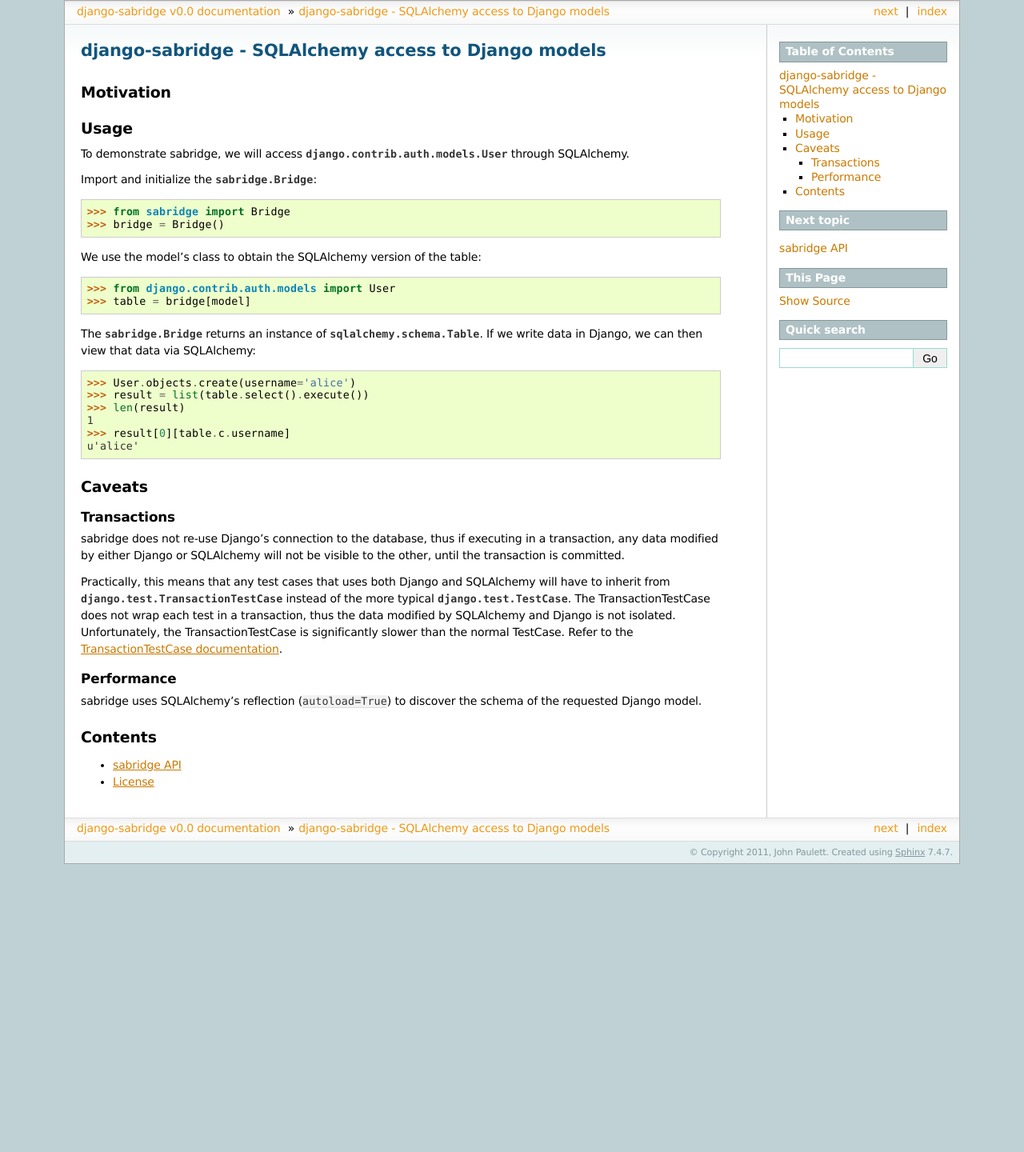
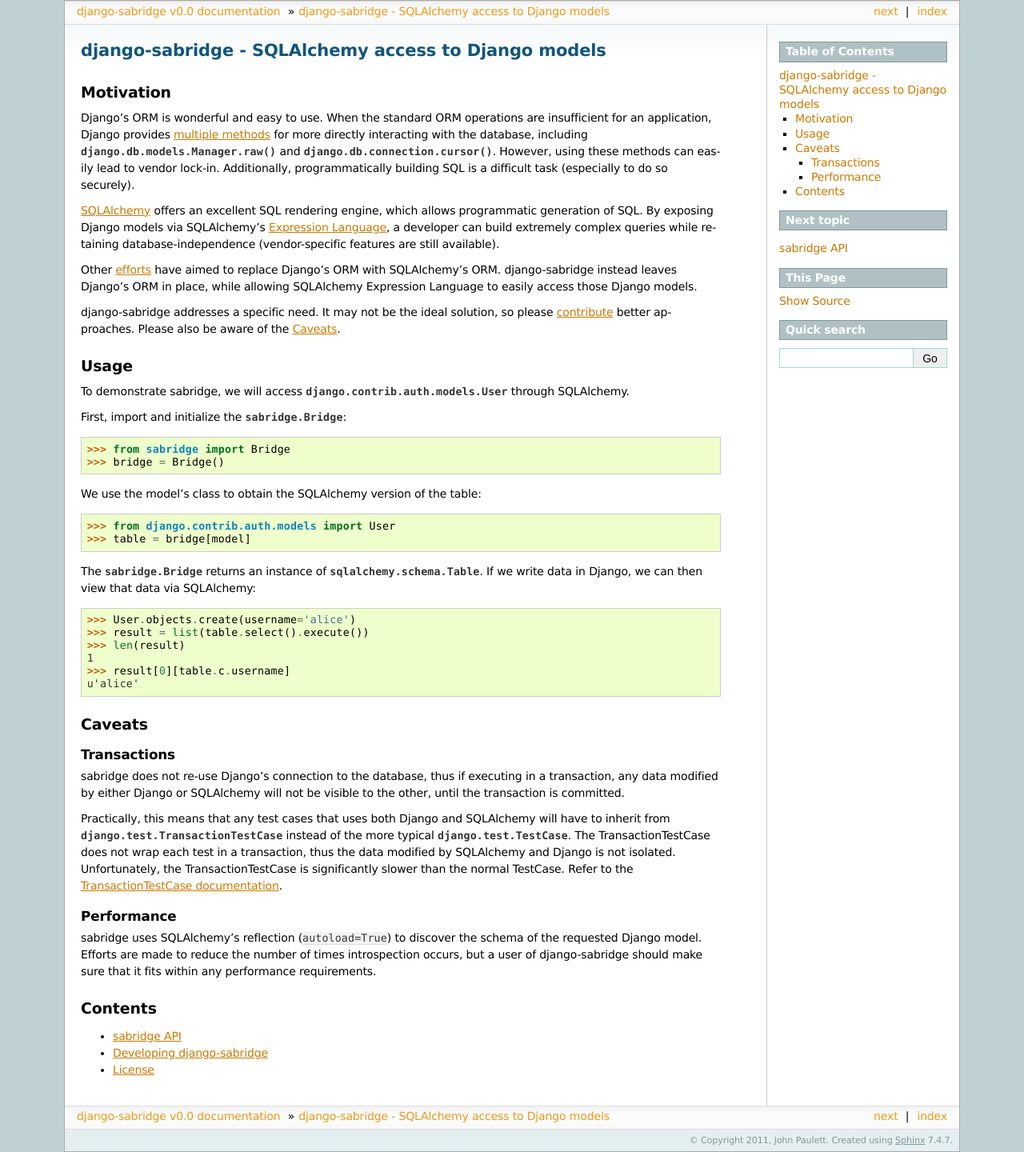
Before and after one commit to johnpaulett/django-sabridge, a Sphinx documentation site: the page built from docs/index.rst, in a window 1280 px wide. Shown: the whole page at 80% size. Built offline with Sphinx 7.4.7, drawn with Linux system fonts in a browser that asks for light colours; before the commit the page ends 1080 px from its top, so only the background shows below that.

Commit message:
Update the documentation with the motivation for the project and how to contribute.

```diff
--- a/docs/index.rst
+++ b/docs/index.rst
@@ -4,6 +4,30 @@
 
 Motivation
 ==========
+
+Django's ORM is wonderful and easy to use. When the standard ORM operations are
+insufficient for an application, Django provides `multiple methods
+<https://docs.djangoproject.com/en/dev/topics/db/sql/>`_ for more directly
+interacting with the database, including :py:meth:`django.db.models.Manager.raw`
+and :py:meth:`django.db.connection.cursor`. However, using these methods can easily
+lead to vendor lock-in. Additionally, programmatically building SQL is a difficult
+task (especially to do so securely).
+
+`SQLAlchemy <http://www.sqlalchemy.org/>`_ offers an excellent SQL rendering
+engine, which allows programmatic generation of SQL.  By exposing Django models
+via SQLAlchemy's `Expression Language <http://www.sqlalchemy.org/docs/core/>`_,
+a developer can build extremely complex queries while retaining
+database-independence (vendor-specific features are still available).
+
+Other `efforts <http://code.google.com/p/django-sqlalchemy/>`_ have aimed to
+replace Django's ORM with SQLAlchemy's ORM.  django-sabridge instead leaves
+Django's ORM in place, while allowing SQLAlchemy Expression Language to easily
+access those Django models.
+
+django-sabridge addresses a specific need.  It may not be the ideal solution,
+so please :doc:`contribute <develop>` better approaches.  Please also be aware
+of the :ref:`sabridge-caveats`.
+
 
 Usage
 =====
@@ -12,7 +36,7 @@
 :py:class:`django.contrib.auth.models.User` through SQLAlchemy.
 
 
-Import and initialize the :py:class:`sabridge.Bridge`::
+First, import and initialize the :py:class:`sabridge.Bridge`::
 
     >>> from sabridge import Bridge
     >>> bridge = Bridge()
@@ -32,6 +56,8 @@
     1
     >>> result[0][table.c.username]
     u'alice'
+
+.. _sabridge-caveats:
 
 Caveats
 =======
@@ -58,7 +84,9 @@
 -----------
 
 sabridge uses SQLAlchemy's reflection (``autoload=True``) to discover the
-schema of the requested Django model.
+schema of the requested Django model. Efforts are made to reduce the number of
+times introspection occurs, but a user of django-sabridge should make sure
+that it fits within any performance requirements.
 
 Contents
 ========
```
Also changed, not shown: other parts of docs/index.rst (+1 -0 lines), docs/develop.rst (added, +15 -0 lines), 1 other file.
